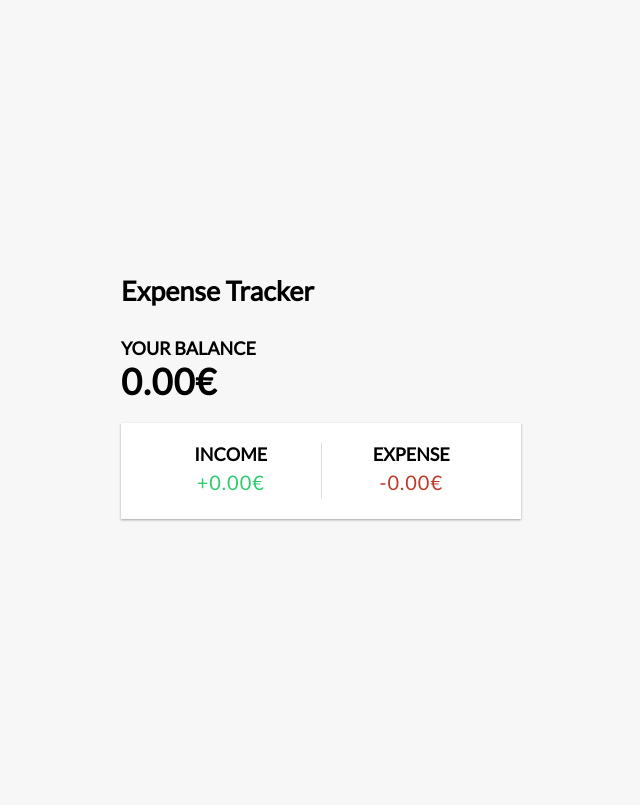
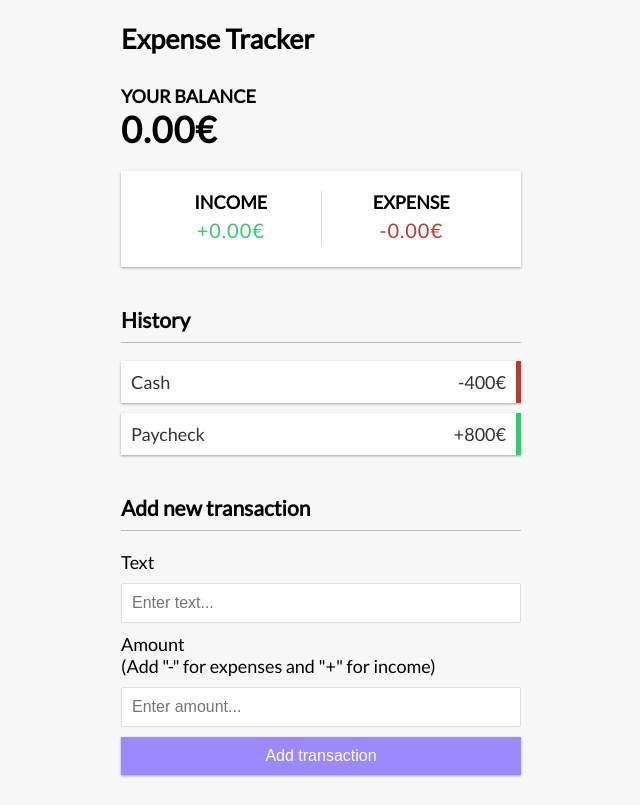
Before and after one commit to Moerca/Vue-ExpenseTracker, a Vue app: page / in a window 1280 px wide. Shown: the whole page, without its empty margins (319-959 px from the left). Built offline with nearby package versions, Linux system fonts and the light colour scheme.

Commit message:
Finishing UI

```diff
--- a/src/App.vue
+++ b/src/App.vue
@@ -3,6 +3,8 @@
 <div class="container">
   <Balance />
   <IncomeExpenses />
+  <TransactionList />
+  <AddTransaction />
 
 </div>
 
@@ -12,13 +14,19 @@
   import Header from './components/Header.vue';
   import Balance from './components/Balance.vue';
   import IncomeExpenses from './components/IncomeExpenses.vue';
+  import TransactionList from './components/TransactionList.vue';
+  import AddTransaction from './components/AddTransaction.vue';
+
+
 
 
   export default {
     components: {
       Header,
       Balance,
-      IncomeExpenses
+      IncomeExpenses,
+      TransactionList,
+      AddTransaction
     },
   };
 </script>
--- a/src/components/AddTransaction.vue
+++ b/src/components/AddTransaction.vue
@@ -0,0 +1,17 @@
+<template>
+    <h3>Add new transaction</h3>
+    <form id="form">
+        <div class="form-control">
+            <label for="text">Text</label>
+            <input type="text" id="text" placeholder="Enter text..."/>
+        </div>
+        <div class="form-control">
+            <label for="amount"
+            >Amount <br />
+        (Add "-" for expenses and "+" for income)</label>
+
+        <input type="number" id="amount" placeholder="Enter amount..." />
+        </div>
+        <button class="btn">Add transaction</button>
+    </form>
+</template>
--- a/src/components/TransactionList.vue
+++ b/src/components/TransactionList.vue
@@ -0,0 +1,11 @@
+<template>
+    <h3>History</h3>
+        <ul id="list" class="list">
+            <li class="minus">
+                Cash <span>-400€</span><button class="delete-btn">x</button>
+            </li>
+            <li class="plus">
+                Paycheck <span>+800€</span><button class="delete-btn">x</button>
+            </li>
+        </ul>
+</template>
```
